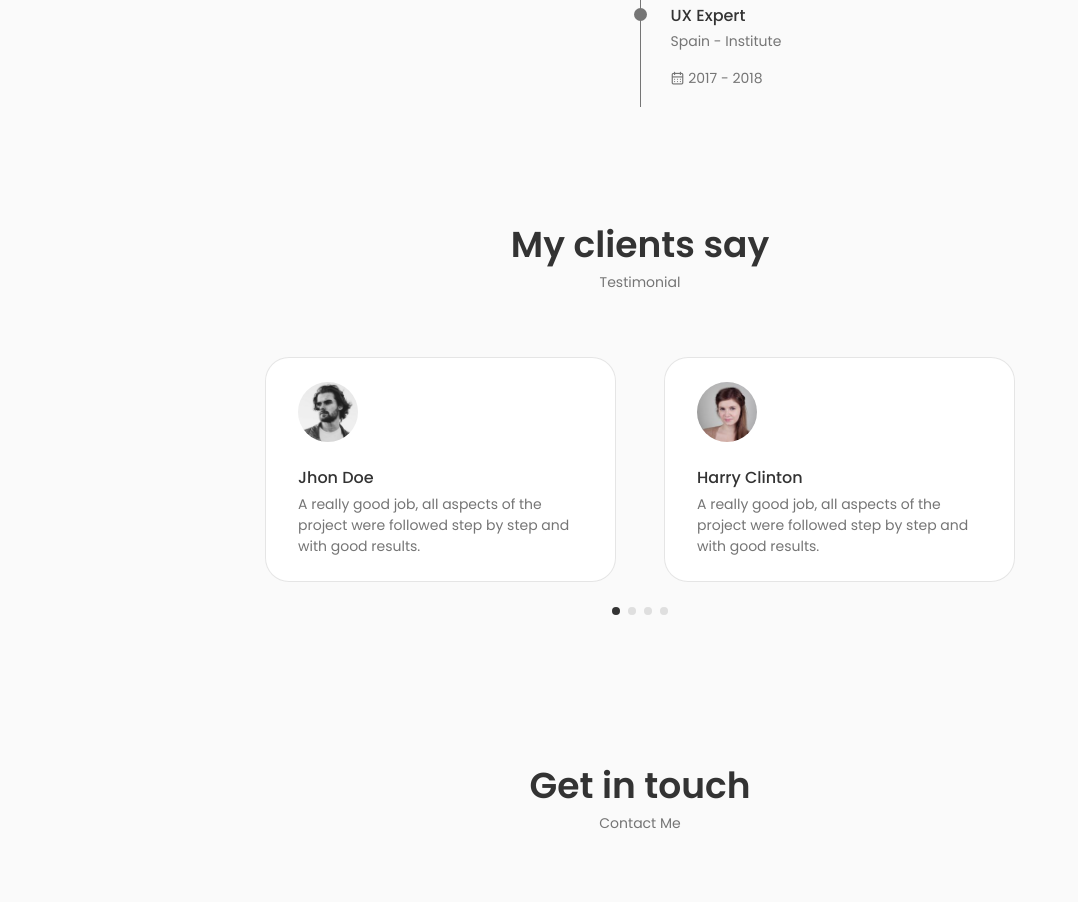
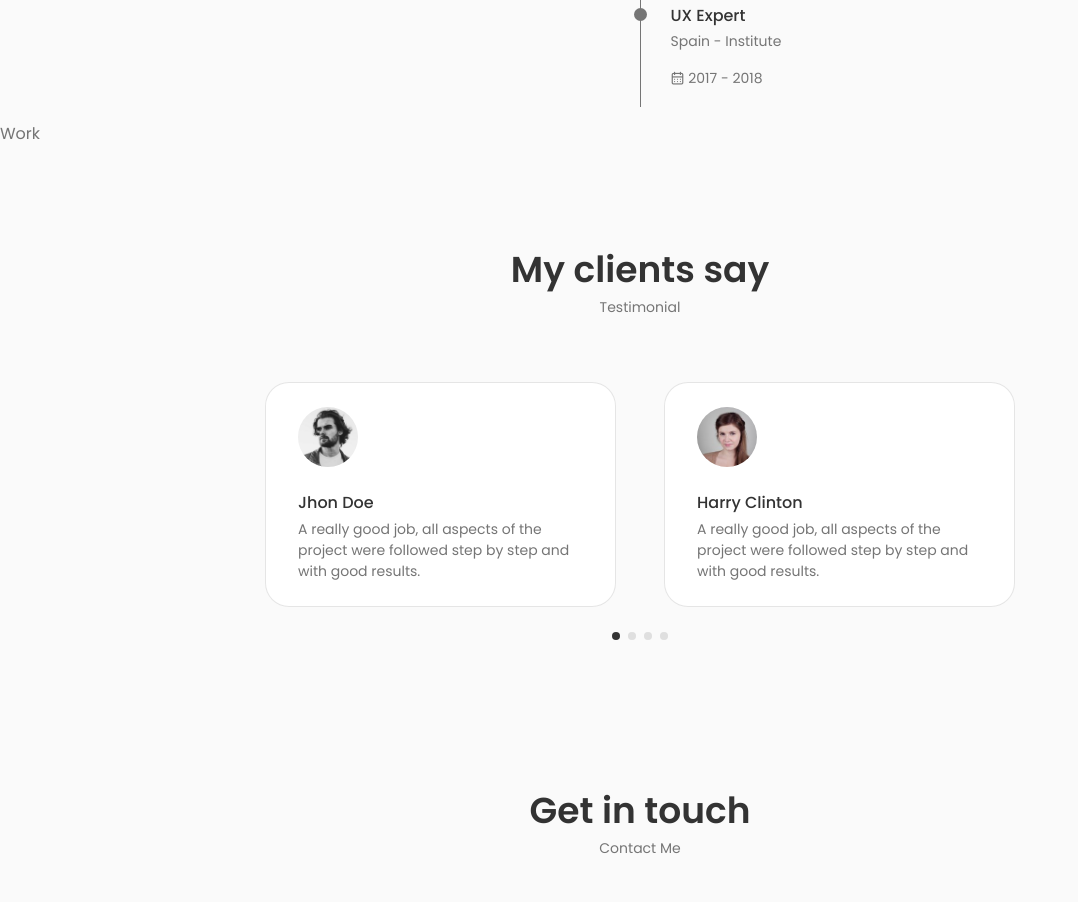
Before and after one commit to haduc25/Jupyter-Notebook, a React (Create React App) app in the folder Projects/website_about_me/Portfolio-Website/myself/: page / in a window 1280 px wide. Shown: the part 3040-3942 px from the top of the page, without its empty margins (0-1078 px from the left). Built offline with nearby package versions, Linux system fonts and the light colour scheme.

Commit message:
created component work and fixed image from home.css

```diff
--- a/Projects/website_about_me/Portfolio-Website/myself/src/App.js
+++ b/Projects/website_about_me/Portfolio-Website/myself/src/App.js
@@ -6,6 +6,7 @@ import About from './components/about/About';
 import Skills from './components/skills/Skills';
 import Services from './components/services/Services';
 import Qualification from './components/qualification/Qualification';
+import Work from './components/work/Work';
 import Testimonials from './components/testimonials/Testimonials';
 import Contact from './components/contact/Contact';
 import Footer from './components/footer/Footer';
@@ -22,6 +23,7 @@ function App() {
                 <Skills />
                 <Services />
                 <Qualification />
+                <Work />
                 <Testimonials />
                 <Contact />
             </main>
--- a/Projects/website_about_me/Portfolio-Website/myself/src/components/home/home.css
+++ b/Projects/website_about_me/Portfolio-Website/myself/src/components/home/home.css
@@ -78,6 +78,9 @@
     justify-self: center;
     width: 300px;
     height: 300px;
+
+    /* Cho ảnh méo luôn từ đẩu để không bị khựng khi từ vuông sang méo */
+    border-radius: 60% 40% 30% 70% / 60% 30% 70% 40%;
 
     /* animation */
     animation: profile__animate 8s ease-in-out infinite 1s;
--- /dev/null
+++ b/Projects/website_about_me/Portfolio-Website/myself/src/components/work/Work.jsx
@@ -0,0 +1,8 @@
+import React from 'react';
+import './work.css';
+
+const Work = () => {
+    return <div>Work</div>;
+};
+
+export default Work;
```
Also changed, not shown: Projects/website_about_me/Portfolio-Website/myself/src/components/work/work.css (added).
